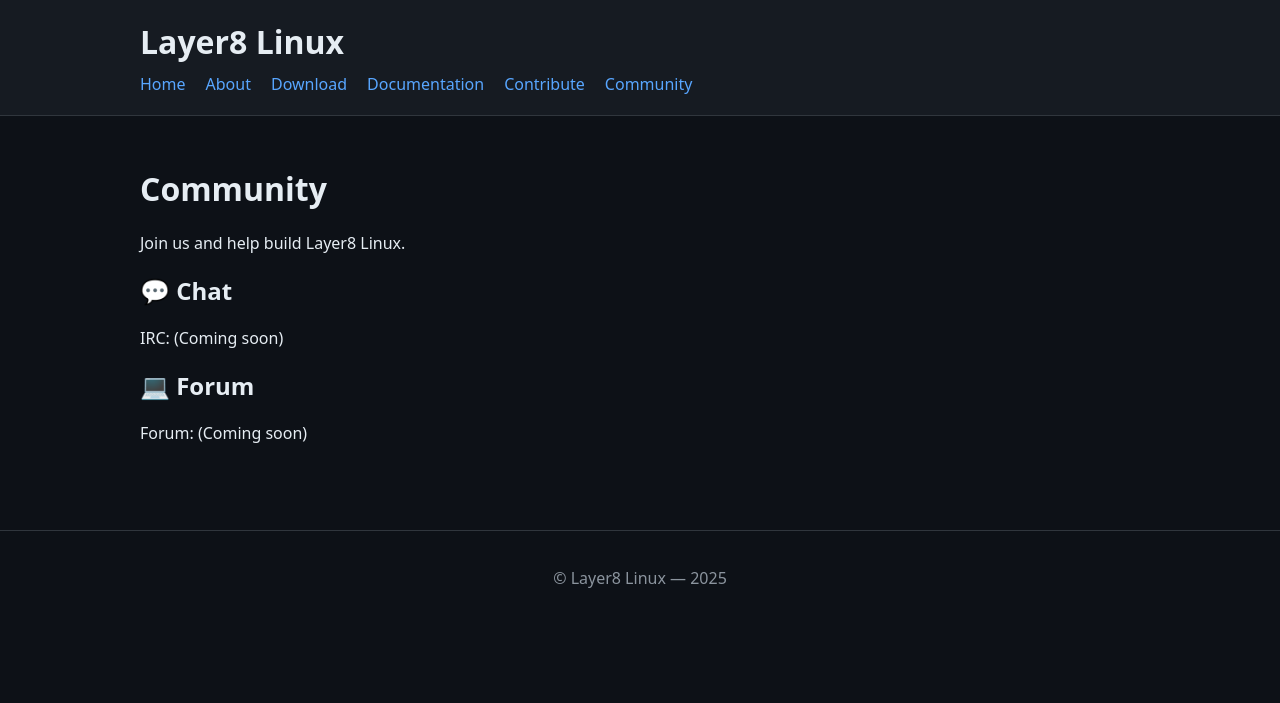
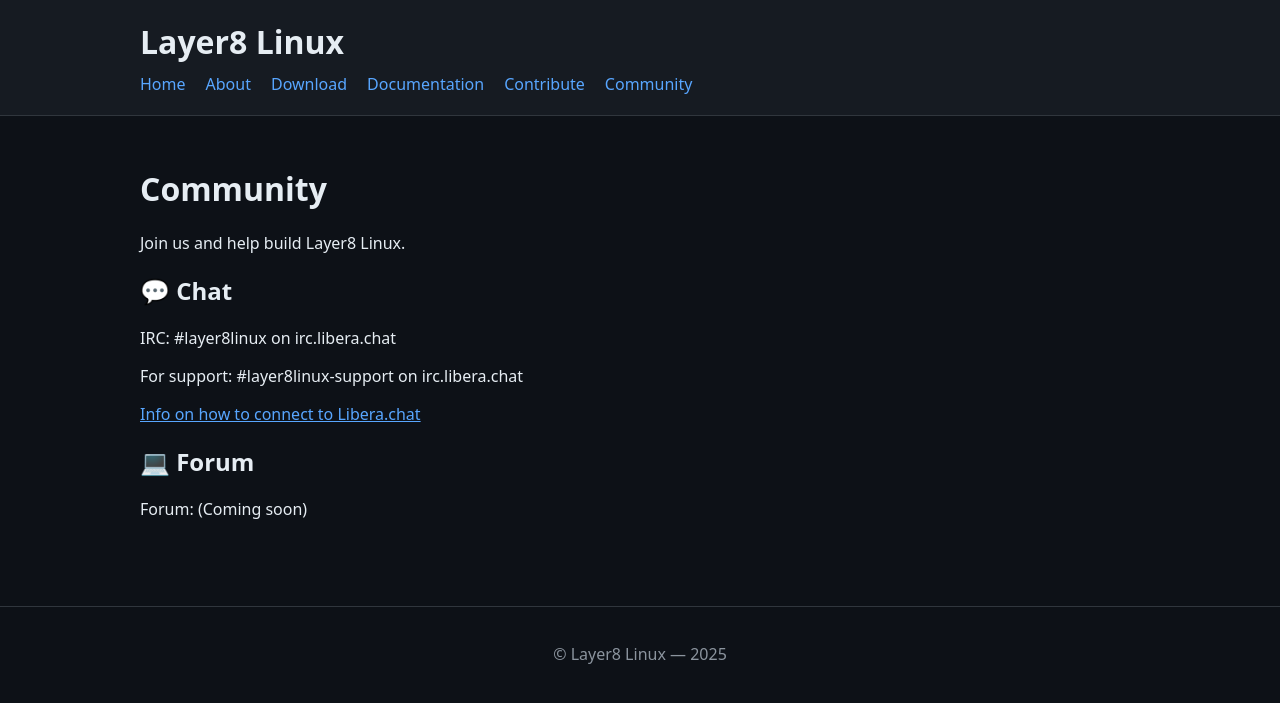
Before and after one commit to layer8linux/layer8linux.github.io, a Jekyll site: the page built from docs/community.md, in a window 1280 px wide. Shown: the top 703 px of the page. Built offline with Jekyll 4.4.1, drawn with Linux system fonts in a browser that asks for light colours.

Commit message:
Added IRC links to community.md page

```diff
--- a/docs/community.md
+++ b/docs/community.md
@@ -8,7 +8,11 @@ title: Community
 Join us and help build Layer8 Linux.
 
 ## 💬 Chat
-IRC: (Coming soon)
+IRC: #layer8linux on irc.libera.chat
+
+For support: #layer8linux-support on irc.libera.chat
+
+[Info on how to connect to Libera.chat](https://libera.chat/guides/connect)
 
 ## 💻 Forum
 Forum: (Coming soon)
```
